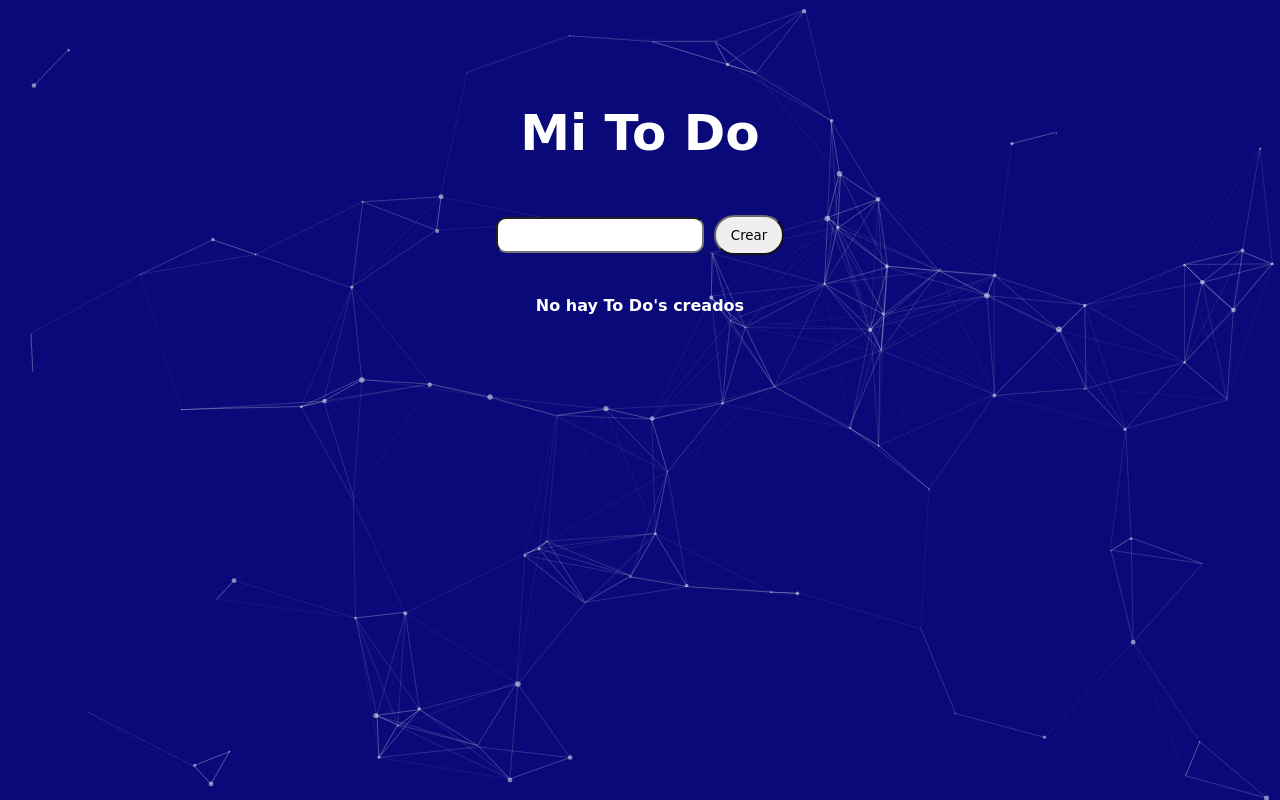
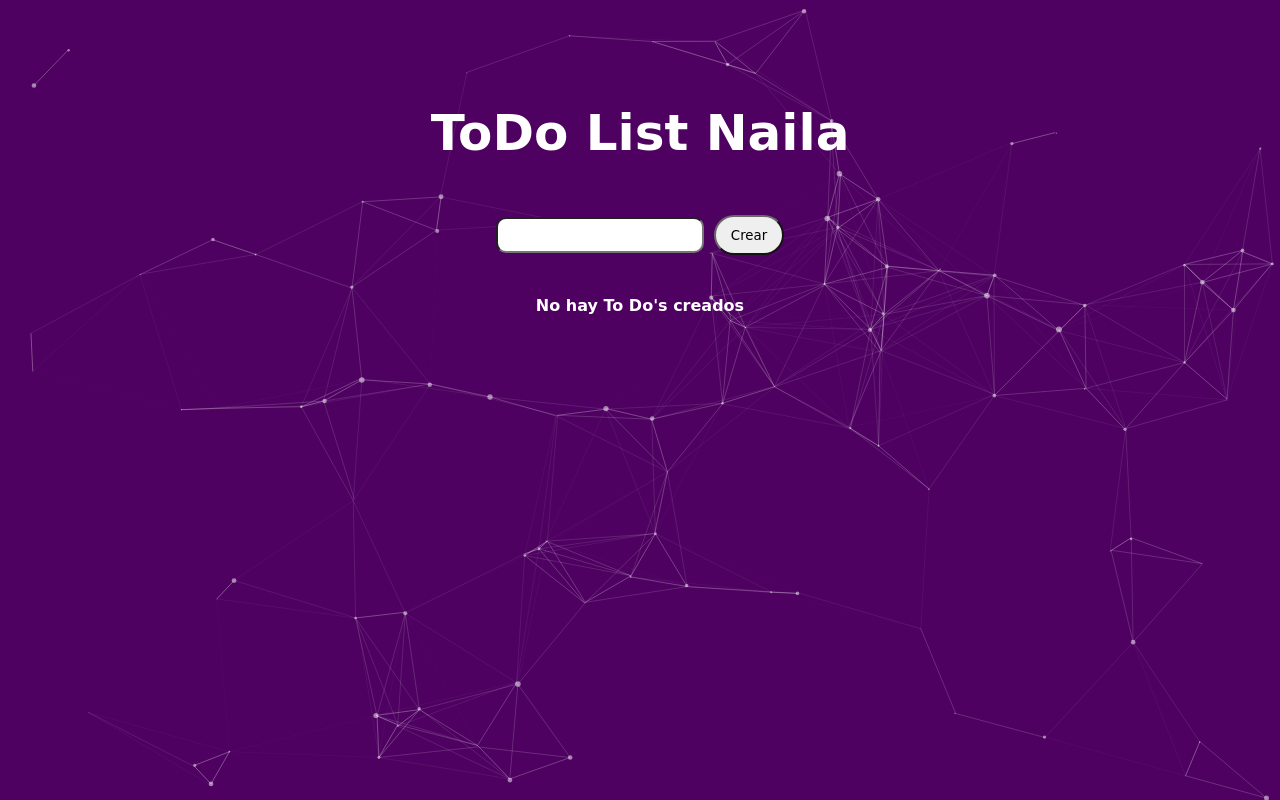
Before and after one commit to nnaaii13/ToDoList, a plain HTML site: page index.html in a window 1280 px wide. Drawn offline with Linux system fonts and the light colour scheme.

Commit message:
cambio en titulo y fondo
he cambiado el nombre del titulo y el fondo de pantalla

```diff
--- a/index.html
+++ b/index.html
@@ -4,7 +4,7 @@
     <meta charset="UTF-8">
     <meta name="viewport" content="width=device-width, initial-scale=1.0">
     <link rel="stylesheet" href="./styles/style.css">
-    <title>Mi To Do</title>
+    <title>ToDoList</title>
 </head>
 
 <body >
@@ -15,7 +15,7 @@
         <div id ="app">
             <!-- Titulo -->
             <div class="titulo">
-                <h1>Mi To Do</h1>
+                <h1>ToDo List Naila</h1>
             </div>
 
 
--- a/styles/style.css
+++ b/styles/style.css
@@ -2,7 +2,7 @@
 body{
    margin: 0;
    padding: 0;
-   background: rgba(9,9,121,1);
+   background: rgb(78, 1, 97);
    position: relative;
 }
 
```
